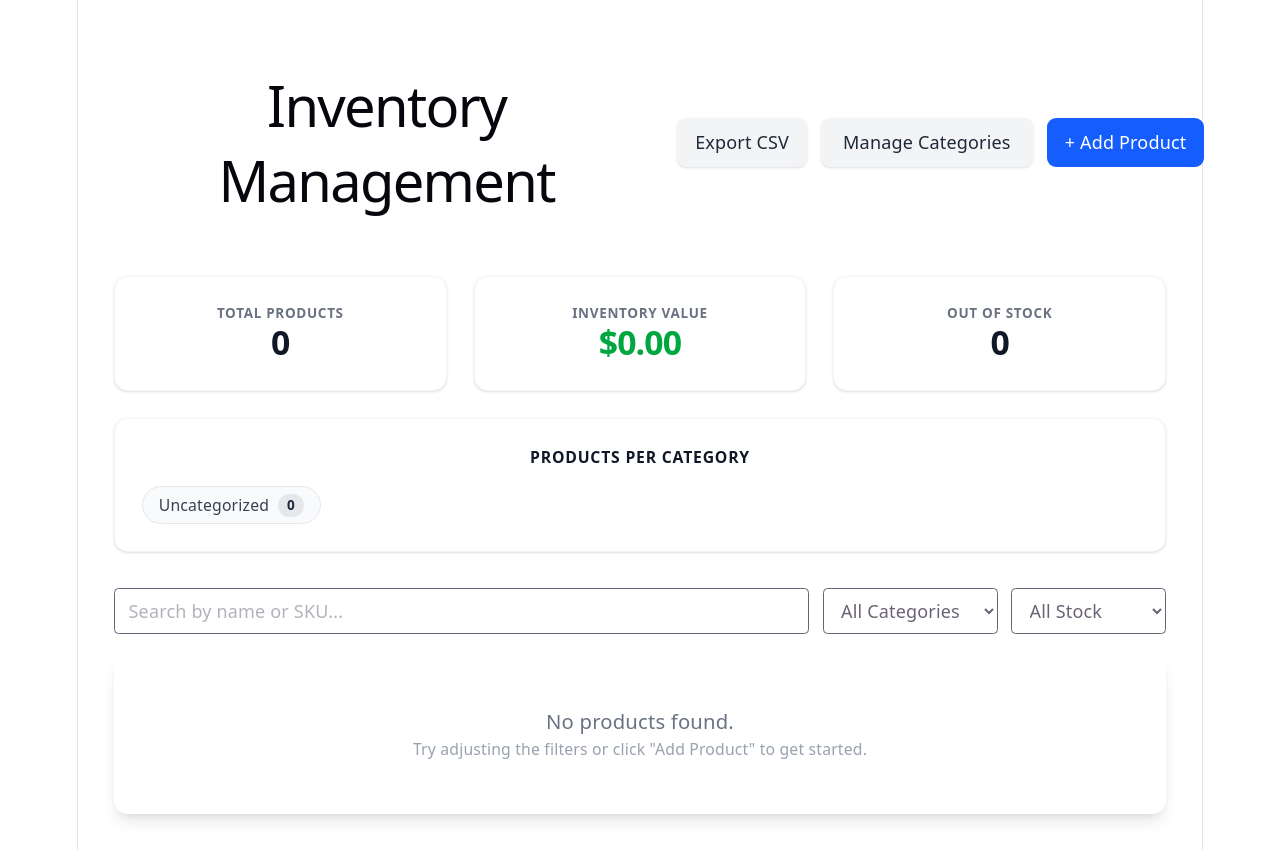
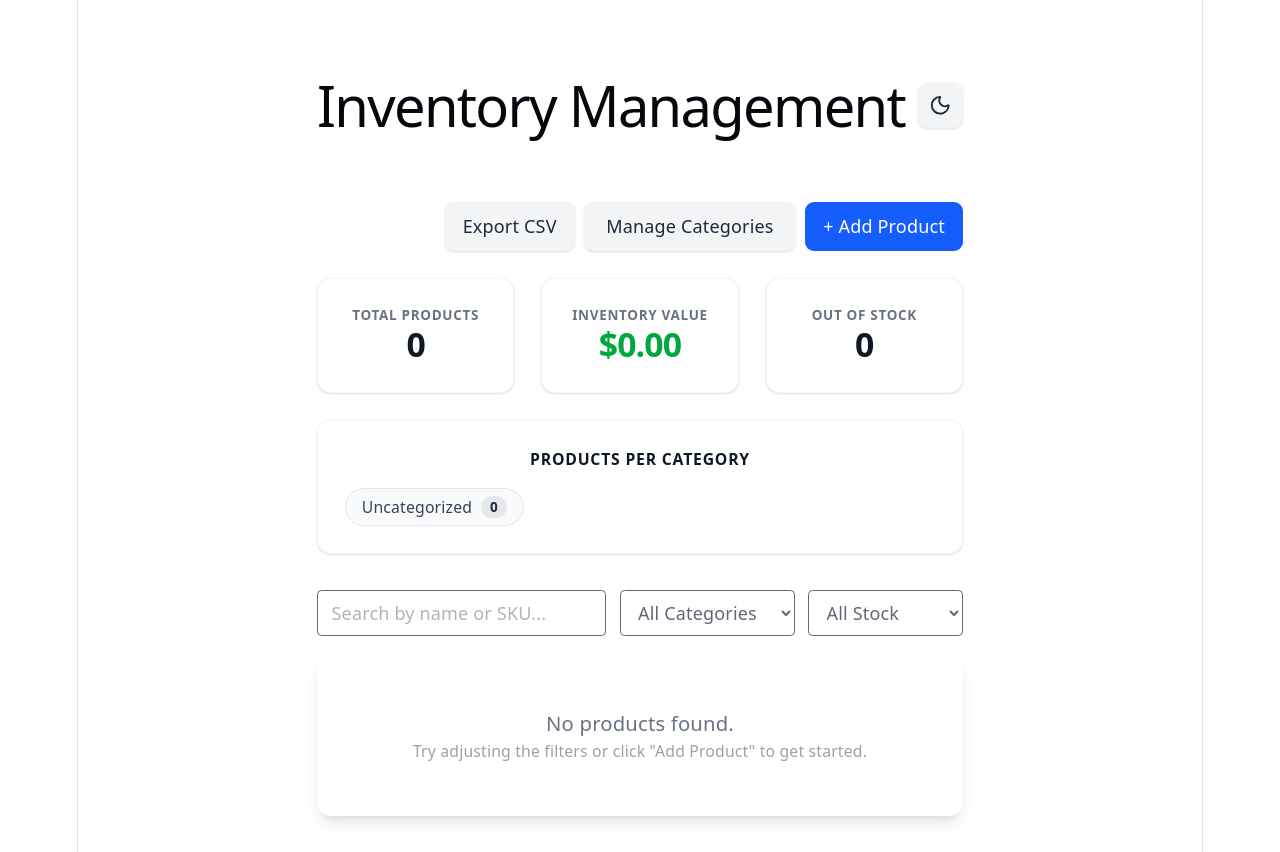
Before and after one commit to nisitha-wick/Inventory-Management, a React (Vite) app: page / in a window 1280 px wide. Built offline with nearby package versions, Linux system fonts and the light colour scheme.

Commit message:
feat: Add dark mode/light mode toggle with new useTheme hook

```diff
--- a/src/App.tsx
+++ b/src/App.tsx
@@ -10,6 +10,8 @@ import StockAdjustModal from "./components/StockAdjustModal";
 import { X } from "lucide-react";
 import SearchFilterBar from "./components/SearchFilterBar";
 import { exportProductsToCSV } from "./utils/csv";
+import { useTheme } from "./hooks/useTheme";
+import ThemeToggle from "./components/ThemeToggle";
 
 export default function App() {
   const { products, addProduct, updateProduct, deleteProduct, adjustStock } =
@@ -25,6 +27,8 @@ export default function App() {
   const [search, setSearch] = useState("");
   const [categoryFilter, setCategoryFilter] = useState("");
   const [stockFilter, setStockFilter] = useState<StockFilter>("all");
+
+  const { isDark, toggleTheme } = useTheme();
 
   const filteredProducts = useMemo(() => {
     return products.filter((p) => {
@@ -42,18 +46,21 @@ export default function App() {
 
   return (
     <div className="max-w-5xl mx-auto p-4 sm:p-8">
-      <div className="flex flex-col sm:flex-row justify-between sm:items-center gap-4 mb-6">
+      <div className="flex items-center justify-between mb-6">
         <h1 className="text-xl sm:text-2xl font-bold">Inventory Management</h1>
-        <div className="flex gap-2 sm:gap-3 w-full sm:w-auto">
+        <ThemeToggle isDark={isDark} onToggle={toggleTheme} />
+      </div>
+
+      <div className="flex flex-col sm:flex-row sm:justify-end gap-2 mb-6">
         <button
           onClick={() => exportProductsToCSV(filteredProducts)}
-            className="flex-1 sm:flex-none bg-gray-100 dark:bg-gray-700 text-gray-800 dark:text-white px-4 py-2.5 rounded-lg font-medium hover:bg-gray-200 dark:hover:bg-gray-600 transition-colors shadow-sm text-sm sm:text-base"
+          className="w-full sm:w-auto bg-gray-100 dark:bg-gray-700 text-gray-800 dark:text-white px-4 py-2.5 rounded-lg font-medium hover:bg-gray-200 dark:hover:bg-gray-600 transition-colors shadow-sm text-sm sm:text-base whitespace-nowrap"
         >
           Export CSV
         </button>
         <button
           onClick={() => setShowCategories(true)}
-            className="flex-1 sm:flex-none bg-gray-100 dark:bg-gray-700 text-gray-800 dark:text-white px-4 sm:px-5 py-2.5 rounded-lg font-medium hover:bg-gray-200 dark:hover:bg-gray-600 transition-colors shadow-sm text-sm sm:text-base"
+          className="w-full sm:w-auto bg-gray-100 dark:bg-gray-700 text-gray-800 dark:text-white px-4 sm:px-5 py-2.5 rounded-lg font-medium hover:bg-gray-200 dark:hover:bg-gray-600 transition-colors shadow-sm text-sm sm:text-base whitespace-nowrap"
         >
           Manage Categories
         </button>
@@ -62,11 +69,10 @@ export default function App() {
             setEditingProduct(undefined);
             setShowForm(true);
           }}
-            className="flex-1 sm:flex-none bg-blue-600 text-white px-4 py-2.5 rounded-lg hover:bg-blue-700 text-sm sm:text-base"
+          className="w-full sm:w-auto bg-blue-600 text-white px-4 py-2.5 rounded-lg hover:bg-blue-700 text-sm sm:text-base whitespace-nowrap"
         >
           + Add Product
         </button>
-        </div>
       </div>
 
       <Dashboard products={products} categories={categories} />
--- /dev/null
+++ b/src/components/ThemeToggle.tsx
@@ -0,0 +1,18 @@
+import { Moon, Sun } from "lucide-react";
+
+interface ThemeToggleProps {
+  isDark: boolean;
+  onToggle: () => void;
+}
+
+export default function ThemeToggle({ isDark, onToggle }: ThemeToggleProps) {
+  return (
+    <button
+      onClick={onToggle}
+      aria-label="Toggle dark mode"
+      className="p-2.5 rounded-lg bg-gray-100 dark:bg-gray-700 text-gray-800 dark:text-white hover:bg-gray-200 dark:hover:bg-gray-600 transition-colors shadow-sm"
+    >
+      {isDark ? <Sun className="w-5 h-5" /> : <Moon className="w-5 h-5" />}
+    </button>
+  );
+}
--- /dev/null
+++ b/src/hooks/useTheme.ts
@@ -0,0 +1,20 @@
+import { useEffect, useState } from "react";
+
+const STORAGE_KEY = "inv_theme";
+
+export function useTheme() {
+  const [isDark, setIsDark] = useState<boolean>(() => {
+    const stored = localStorage.getItem(STORAGE_KEY);
+    if (stored) return stored === "dark";
+    return window.matchMedia("(prefers-color-scheme: dark)").matches;
+  });
+
+  useEffect(() => {
+    document.documentElement.classList.toggle("dark", isDark);
+    localStorage.setItem(STORAGE_KEY, isDark ? "dark" : "light");
+  }, [isDark]);
+
+  const toggleTheme = () => setIsDark((prev) => !prev);
+
+  return { isDark, toggleTheme };
+}
--- a/src/index.css
+++ b/src/index.css
@@ -1,4 +1,6 @@
 @import "tailwindcss";
+
+@custom-variant dark (&:where(.dark, .dark *));
 
 :root {
   --text: #6b6375;
@@ -32,8 +34,7 @@
   }
 }
 
-@media (prefers-color-scheme: dark) {
-  :root {
+.dark {
   --text: #9ca3af;
   --text-h: #f3f4f6;
   --bg: #16171d;
@@ -47,9 +48,8 @@
     rgba(0, 0, 0, 0.4) 0 10px 15px -3px, rgba(0, 0, 0, 0.25) 0 4px 6px -2px;
 }
 
-  #social .button-icon {
+.dark #social .button-icon {
   filter: invert(1) brightness(2);
-  }
 }
 
 #root {
```
Lines whose indentation alone changed are shown as unchanged.
